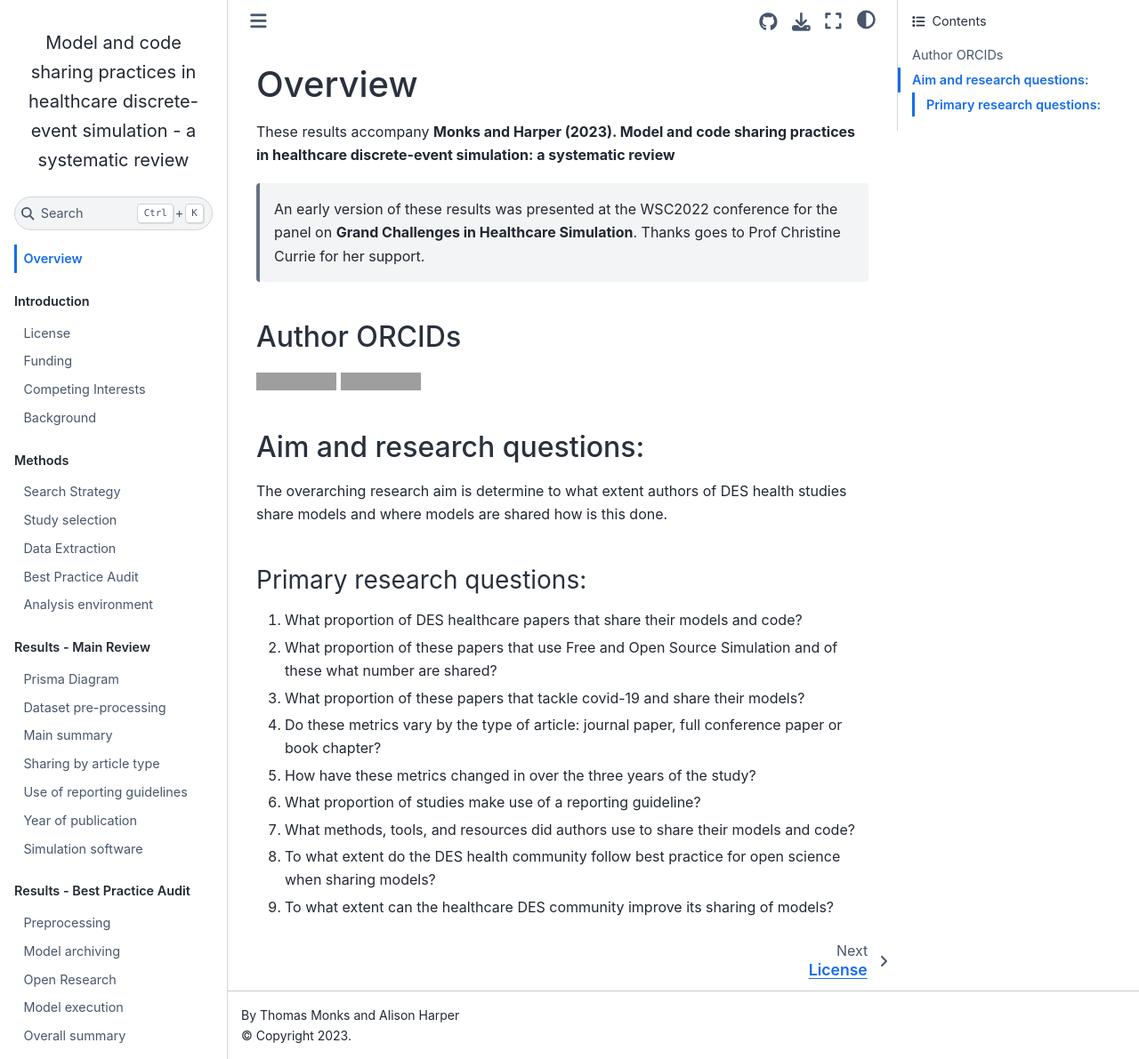
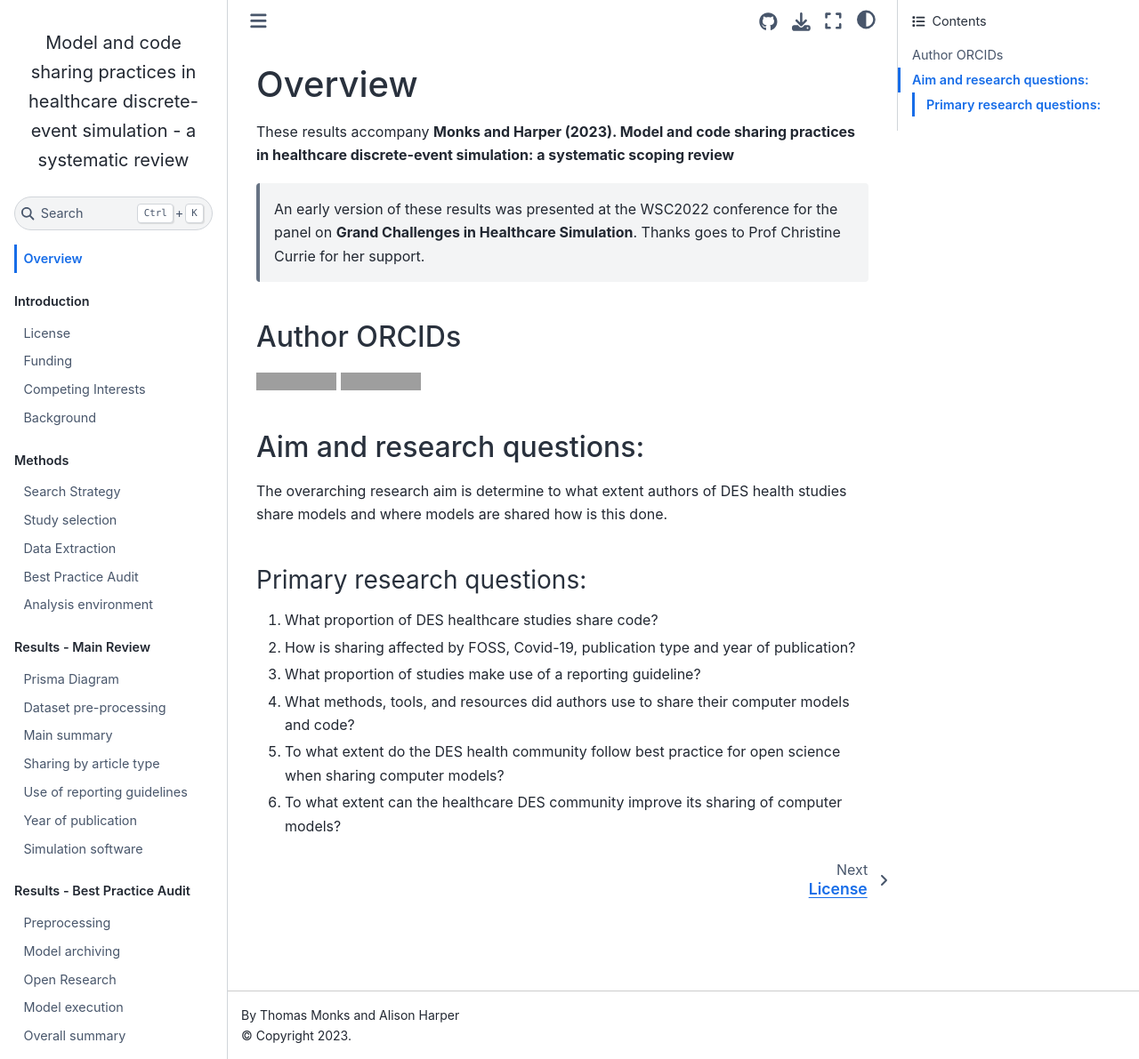
Before and after one commit to TomMonks/des_sharing_lit_review, a Jupyter Book: the page built from content/01_welcome.md, in a window 1280 px wide and 1191 px high. Shown: the whole window at 89% size. Built offline with Jupyter Book 1.0.4 settings and Sphinx 7.4.7 and the Sphinx Book theme 1.1.4, drawn with Linux system fonts in a browser that asks for light colours; grey boxes are pictures that could not be loaded.

Commit message:
BOOK: updated title +  aims

```diff
--- a/content/01_welcome.md
+++ b/content/01_welcome.md
@@ -1,6 +1,6 @@
 # Overview
 
-These results accompany **Monks and Harper (2023). Model and code sharing practices in healthcare discrete-event simulation: a systematic review**
+These results accompany **Monks and Harper (2023). Model and code sharing practices in healthcare discrete-event simulation: a systematic scoping review**
 
 > An early version of these results was presented at the WSC2022 conference for the panel on **Grand Challenges in Healthcare Simulation**.  Thanks goes to Prof Christine Currie for her support.
 
@@ -15,12 +15,9 @@ The overarching research aim is determine to what extent authors of DES health s
 
 ### Primary research questions:
 
-1. What proportion of DES healthcare papers that share their models and code?
-2. What proportion of these papers that use Free and Open Source Simulation and of these what number are shared?
-3. What proportion of these papers that tackle covid-19 and share their models?
-3. Do these metrics vary by the type of article: journal paper, full conference paper or book chapter?
-4. How have these metrics changed in over the three years of the study?
-5. What proportion of studies make use of a reporting guideline?
-6. What methods, tools, and resources did authors use to share their models and code?
-7. To what extent do the DES health community follow best practice for open science when sharing models?
-8. To what extent can the healthcare DES community improve its sharing of models?
+1. What proportion of DES healthcare studies share code?
+2. How is sharing affected by FOSS, Covid-19, publication type and year of publication?
+3. What proportion of studies make use of a reporting guideline?
+4. What methods, tools, and resources did authors use to share their computer models and code?
+5. To what extent do the DES health community follow best practice for open science when sharing computer models?
+6. To what extent can the healthcare DES community improve its sharing of computer models?
```
